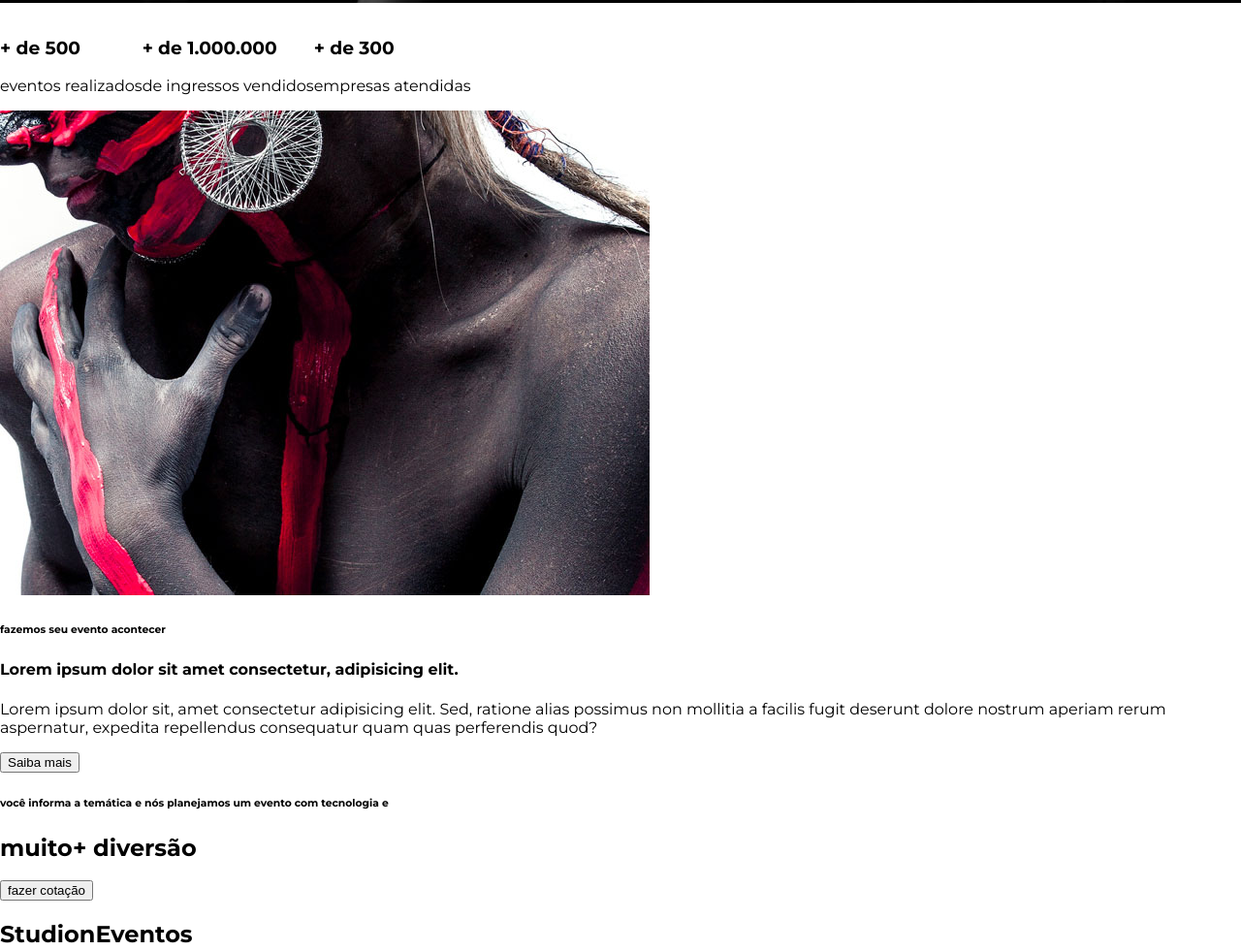
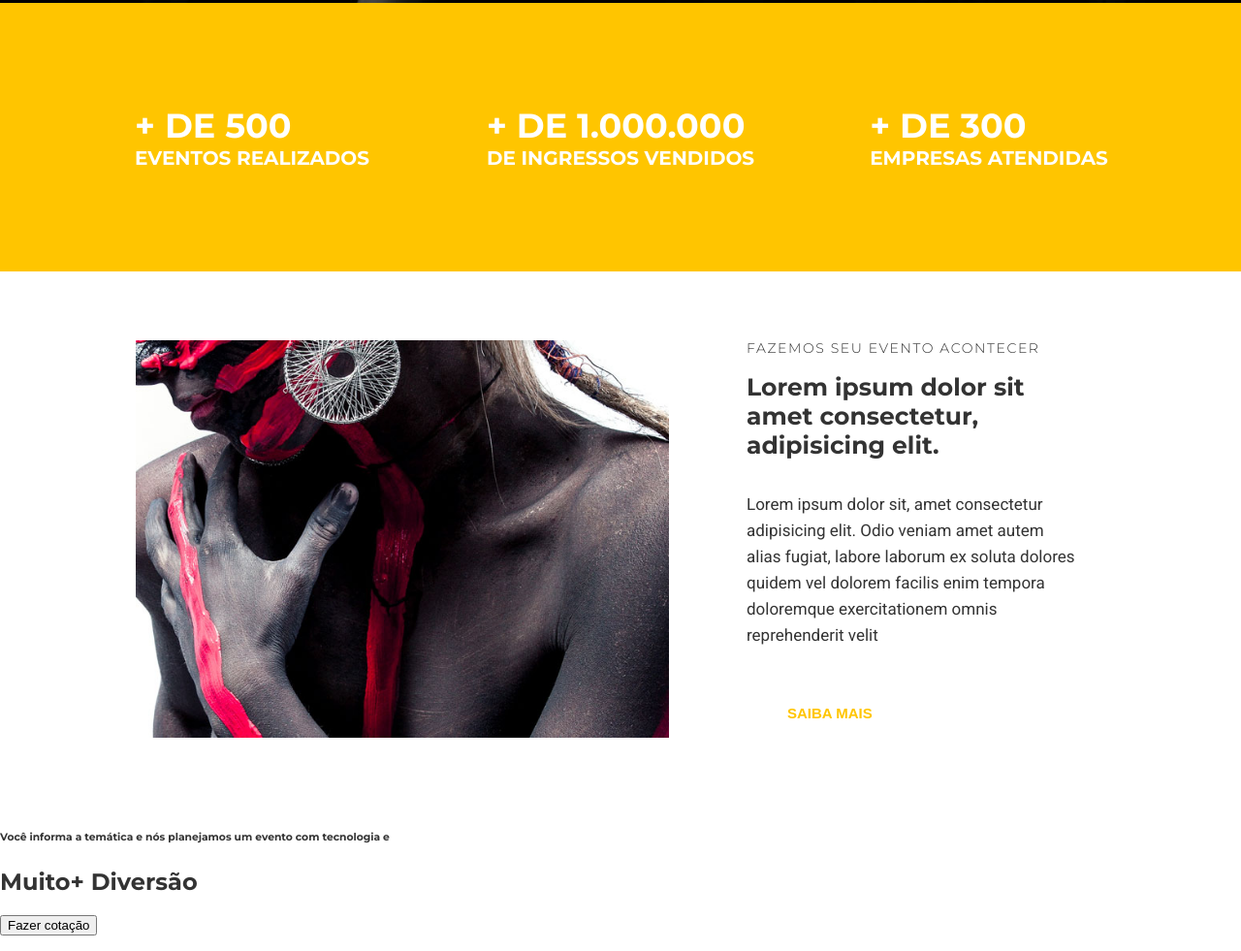
Before and after one commit to danielsilveira-dev/studion, a website: page src/index.html in a window 1280 px wide. Shown: the part 797-1778 px from the top of the page at 97% size. Drawn offline with Linux system fonts and the light colour scheme.

```diff
--- a/src/index.html
+++ b/src/index.html
@@ -9,10 +9,14 @@
 
     <body>
         <nav class="navbar">
+
+            <div class="container navbar__container">
+
                 <h1 class="logo-studion">
                     Studi<span class="copy--primary">on</span>
                     <span class="logo-studion__subtitle">Eventos</span>
                 </h1>
+
                 <ul class="navbar__links">
                     <li>
                         <a href="#empresa">
@@ -40,9 +44,13 @@
                         </a>
                     </li>
                 </ul>
+
+            </div>
+
         </nav>
 
         <header>
+
             <div id="slider">
                 <div class="slide">
                     <img
@@ -51,52 +59,77 @@
                         alt="Studion Banner"
                     />
                     <div class="slide__copy">
-                        <h6><span class="copy--primary">Próximo Evento</span> - Dia 25 de setembro às 19h</h6>
+                        <h6>
+                            <span class="copy--primary">Próximo Evento</span> - Dia 25 de
+                            setembro às 19h
+                        </h6>
                         <h2><span class="copy--primary">Creative</span> Minds</h2>
                         <button class="btn btn--slide">Saiba mais</button>
                     </div>
                 </div>
-
             </div>
         </header>
 
         <main>
-            <section>
-                <ul>
+            <section id="counter" class="counter" >
+
+                <ul class="container counter__container">
                     <li>
-                        <h3>+ de 500 </h3>
+                        <h3>
+                            + de 500
+                            <small>
                                 eventos realizados
+                            </small>
+                        </h3>
                     </li>
+
                     <li>
-                        <h3>+ de 1.000.000 </h3>
+                        <h3>
+                            + de 1.000.000
+                            <small>
                                 de ingressos vendidos
+                            </small>
+                        </h3>
                     </li>
+
                     <li>
-                        <h3>+ de 300 </h3>
+                        <h3>
+                            + de 300
+                            <small>
                                 empresas atendidas
+                            </small>
+                        </h3>
                     </li>
                 </ul>
+
             </section>
 
-            <section>
-                    <img src="./images/institutional.jpg" />
-                <div>
+            <section class="container institutional">
+                    <img
+                        class="institutional__image"
+                        src="./images/institutional.jpg"
+                        alt="Studion Institutional"
+                    />
+                <div class="institutional__copy">
                     <h6>fazemos seu evento acontecer</h6>
                     <h4>Lorem ipsum dolor sit amet consectetur, adipisicing elit.</h4>
                     <p>
-                        Lorem ipsum dolor sit, amet consectetur adipisicing elit. Sed, ratione alias possimus non mollitia a facilis fugit deserunt dolore nostrum aperiam rerum aspernatur, expedita repellendus consequatur quam quas perferendis quod?
+                        Lorem ipsum dolor sit, amet consectetur adipisicing elit. Odio
+                        veniam amet autem alias fugiat, labore laborum ex soluta dolores
+                        quidem vel dolorem facilis enim tempora doloremque exercitationem
+                        omnis reprehenderit velit
                     </p>
-                    <button>Saiba mais</button>
+                    <button class="btn btn--institutional">Saiba mais</button>
                 </div>
             </section>
 
             <section>
                 <div>
                     <h6>
-                        você informa a temática e nós planejamos um evento com tecnologia e
+                        Você informa a temática e nós planejamos um evento com tecnologia e
                     </h6>
-                    <h2><span>muito+ </span>diversão</h2>
-                    <button>fazer cotação</button>
+                    <h2><span>Muito+ </span>Diversão</h2>
+                    <button>Fazer cotação</button>
                 </div>
             </section>
         </main>
--- a/src/style.css
+++ b/src/style.css
@@ -1,4 +1,5 @@
-@import url('https://fonts.googleapis.com/css2?family=Montserrat:wght@300;400;700;900&display=swap');
+@import url('https://fonts.googleapis.com/css2?family=Montserrat:wght@300;400;500;700;900&family=Roboto&display=swap');
+
 *{
     box-sizing: border-box;
 }
@@ -8,37 +9,53 @@
     font-size: 16px; /* Tamanho padrão de font no root é de 16px = 1rem */
 
     /* Variáveis */
+    --color-copy: #333;
     --color-primary: #ffc500;
     --default-padding:1rem;
+    color: var(--color-copy);
 }
 
 body{
     margin: 0;
     padding-top: 7.75rem; /* 2 Valores Cima e Baixo Esquerda e Direita */
 }
+
+header,
+main,
+footer {
+    overflow-x: hidden;
+}
+
+.container {
+    max-width: 1140px;
+    margin: 0 auto;
+}
+
 ul{
     display: flex;
     list-style: none;
     padding-left: 0;
 }
-.navbar{
+
+.navbar {
     position: fixed;
     z-index: 1;
-
-    display: grid;
-    grid-template-columns: 1fr 9fr;
-
-    align-items: center;
-
     top: 0;
     left: 0;
+
+    width: 100%;
+
+    background-color: #000;
+    color: #fff;
+}
+.navbar__container {
+    display: grid;
+    grid-template-columns:1fr 9fr;
+    align-items: center;
 
     width: 100vw;
     height: 7.75rem;
     padding: 0 1rem;
-
-    background-color: #000;
-    color: #fff;
 }
 .navbar__links {
     justify-self: end;
@@ -56,16 +73,18 @@
 .navbar__links a:hover {
     color: var(--color-primary);
 }
+
+
 .logo-studion {
     font-size: 2.375rem;
     font-weight: 900;
     line-height: 1ch; /* Relativa ao tamanho da altura do glifo 0 da fonte */
+    text-transform: uppercase;
     text-align: right;
-    text-transform: uppercase;
 }
 .logo-studion__subtitle {
+    font-size: 0.875rem;
     font-weight: 300;
-    font-size: .875rem;
 }
 .copy--primary{
     color: var(--color-primary);
@@ -74,15 +93,7 @@
 /* SLIDER */
 #slider{
     background-color: #000;
-    color: #FFF;
-    /*
-    Primeira foma para inserir imagem pelo CSS
-    background-image: url('./images/banner.jpg');
-    background-size: cover;
-    background-repeat: no-repeat;
-    background-position: center;
-    */
-
+    color: #fff;
 }
 .slide{
     position: relative;
@@ -103,7 +114,7 @@
     font-size: 0.9375rem;
     font-weight: 400; /* Equivalente ao peso da fonte que é "Regular" */
     text-transform: uppercase;
-    letter-spacing: .1875rem;
+    letter-spacing: 0.1875rem;
 }
 .slide__copy h2{
     font-size: 6.25rem;
@@ -116,19 +127,80 @@
 .btn {
     cursor: pointer;
     padding:1rem 2.5rem;
+    border: 0.125rem solid #fff;
+    border-radius: 5rem;
     color: var(--color-primary);
-    border: .125rem solid #fff;
     background: unset;
-    border-radius: 5rem;
-    font-size: .9375rem;
+    font-size: 0.9375rem;
     font-weight: 700;
     text-transform: uppercase;
-    transition: 0.5s all ease;
+    transition: 0.3s all ease;
 }
 .btn:hover,
 .btn:active,
-.btn:focus {
+.btn:focus
+.btn--institutional {
     border-color: var(--color-primary);
     background-color: var(--color-primary);
     color: #fff;
 }
+
+/* COUNTER */
+
+#counter {
+    background-color: var(--color-primary);
+    color: #fff;
+    text-transform: uppercase;
+}
+.counter__container {
+    display: grid;
+    grid-template-columns: repeat(auto-fill, minmax(300px, 1fr));
+    place-items: center;
+    padding: 4.375rem 0;
+}
+.counter__container h3 {
+    font-size: 2.1875rem;
+}
+.counter__container h3 small {
+    display: block;
+    font-size: 1.25rem;
+}
+
+/* INSTITUTIONAL */
+
+.institutional {
+    display: grid;
+    grid-template-columns: auto auto;
+    gap: 3.125rem;
+    align-items: center;
+    padding: 4.375rem;
+
+}
+.institutional__image {
+    max-width: 550px;
+}
+.institutional__copy {
+    padding: 0 1.875rem;
+}
+.institutional__copy h6 {
+    font-size: 0.875rem;
+    font-weight: 300;
+    letter-spacing: 0.1rem;
+    text-transform: uppercase;
+    margin: 0;
+}
+.institutional__copy h4 {
+    font-size: 1.5625rem;
+    margin-top: 1rem;
+}
+.institutional p {
+    font-family: 'Roboto', sans-serif;
+    font-size: 1.0625rem;
+    line-height: 1.6875rem;
+    margin-bottom: 0;
+    margin-bottom: 2.5rem;
+}
+.btn--institutional:hover {
+    color: var(--color-copy);
+    background: unset;
+}
```
Also changed, not shown: README.md (added). Lines whose indentation alone changed are shown as unchanged.
